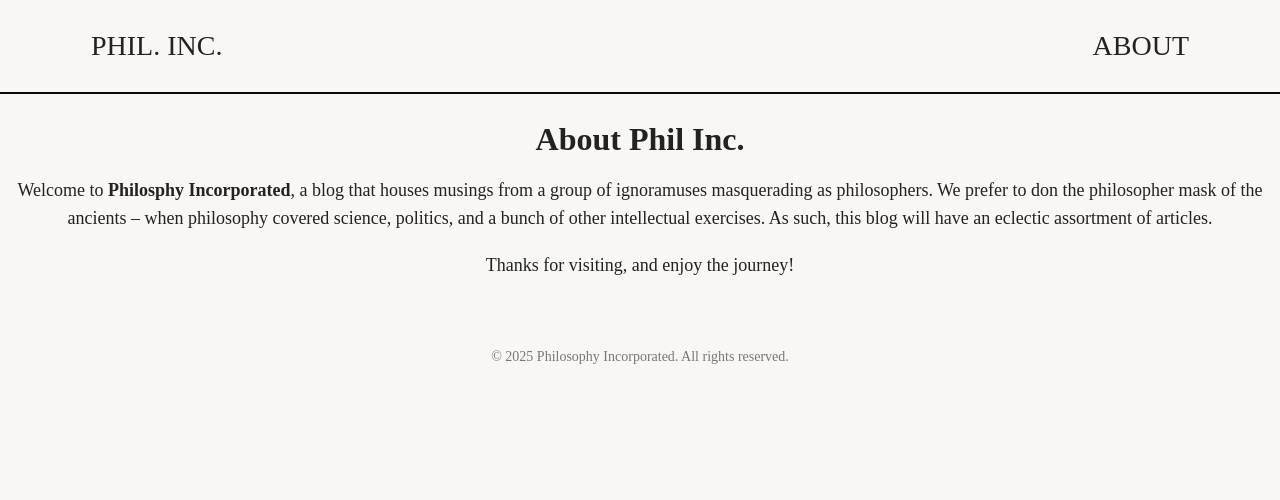
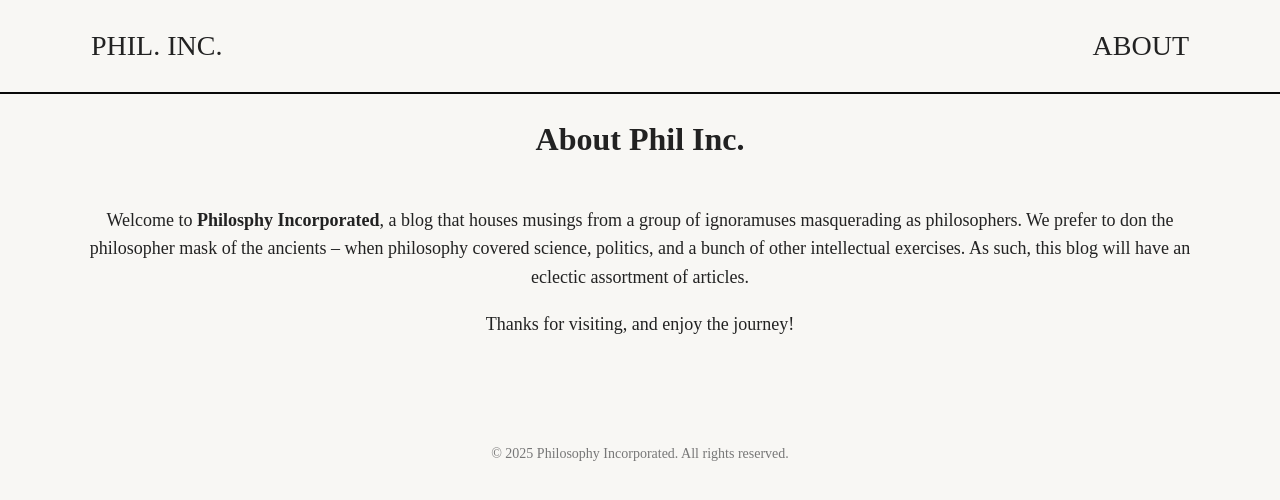
Before and after one commit to shanehaynes/Blog, a Jekyll site: the page built from about.md, in a window 1280 px wide. Shown: the top 500 px of the page. Built offline with Jekyll 4.4.1, drawn with Linux system fonts in a browser that asks for light colours.

Commit message:
Update styles.css

```diff
--- a/assets/styles.css
+++ b/assets/styles.css
@@ -59,7 +59,14 @@
 }
 
 .recents{
-    margin-bottom: 3%;
+    max-width: 700px; /* Match the width of your post list */
+    width: 90%;       /* Responsive width */
+    margin: 40px auto 40px auto; /* top margin, centered horizontally */
+    text-align: left; /* aligns to left edge of your post list */
+    font-family: "Merriweather", serif;
+    font-size: 26px;
+    font-weight: bold;
+    color: #222;
 }
 
 #random-quote {
@@ -252,4 +259,5 @@
     font-size: 18px;
     line-height: 1.6;
     color: #222;
+    padding: 20px 80px;
 }
```
